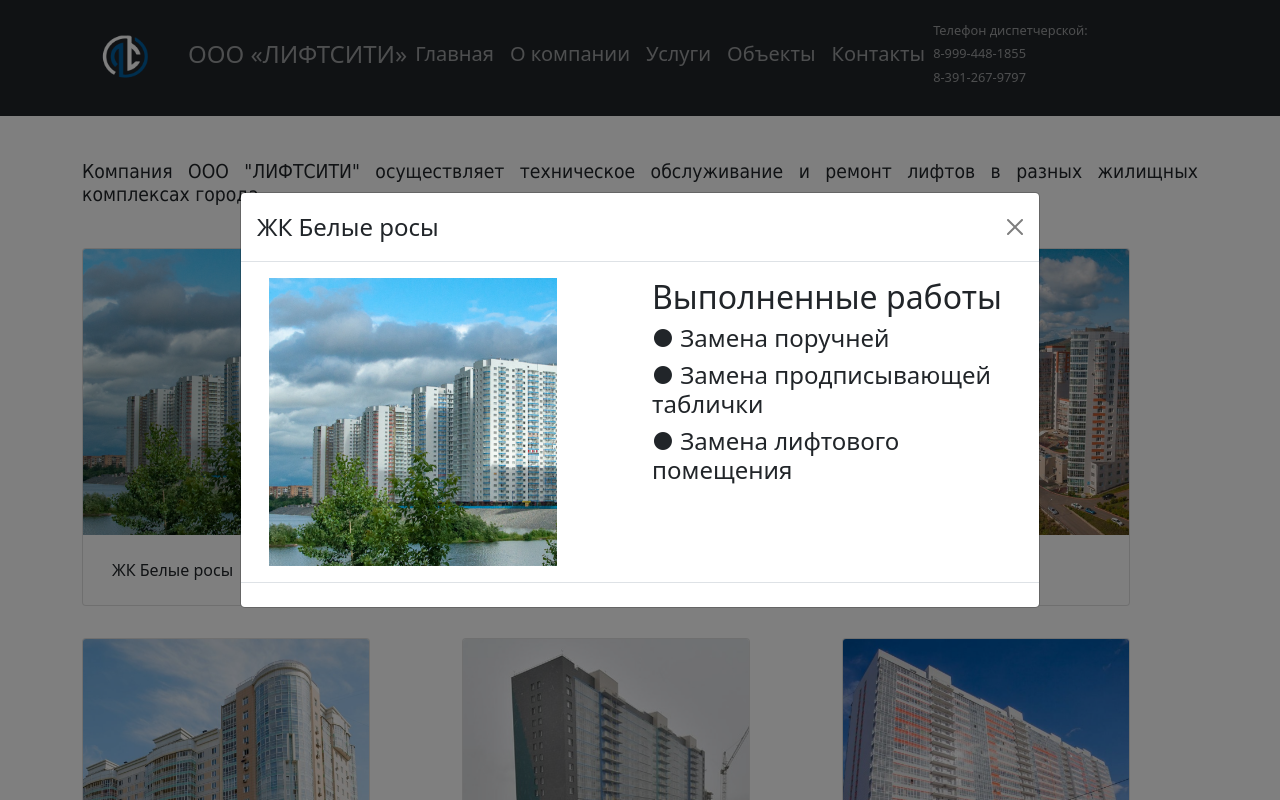
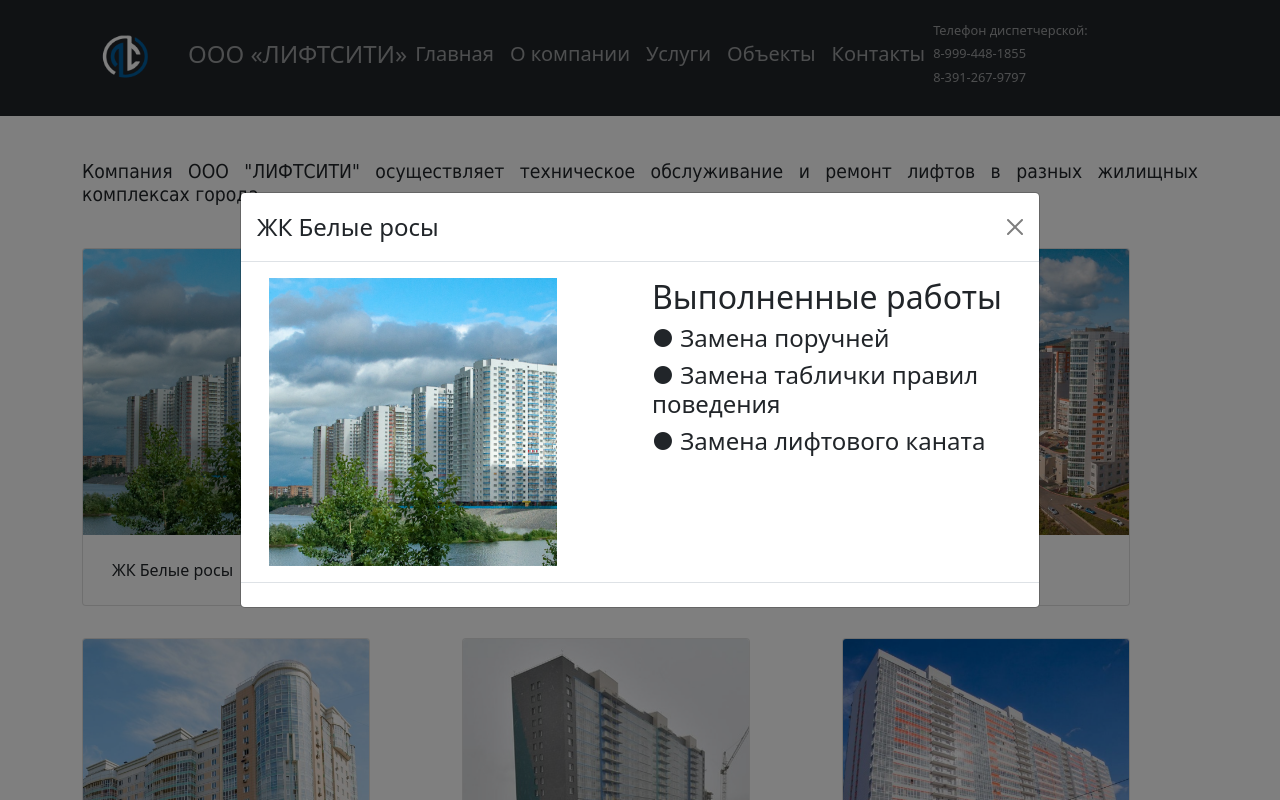
Before and after one commit to Domino-MG/Lift-City, a React (Create React App) app: page /objects in a window 1280 px wide. Both pictures are taken after a click on the button "ЖК Белые росы". Shown: the top 800 px of the page. Built offline with nearby package versions, Linux system fonts and the light colour scheme.

Commit message:
liftcity v.2

```diff
--- a/src/Pages/Objects.js
+++ b/src/Pages/Objects.js
@@ -64,8 +64,8 @@ const Objects = () => {
               <Col>
               <h2>Выполненные работы</h2>
               <h4> ● Замена поручней</h4>
-              <h4> ● Замена продписывающей таблички</h4>
-              <h4> ● Замена лифтового помещения</h4>
+              <h4> ● Замена таблички правил поведения</h4>
+              <h4> ● Замена лифтового каната</h4>
               </Col>
             </Row>
           </Container>{" "}
@@ -94,11 +94,10 @@ const Objects = () => {
               </Col>
               <Col>
                 <h2>Выполненные работы</h2>
-                <h4> ● Установка лифтового помещения</h4>
                 <h4> ● Замена напольного покрытия</h4>
                 <h4> ● Замена зеркала</h4>
-                <h4> ● Замена кнопок</h4>
-                <h4> ● Замена продписывающей таблички</h4>
+                <h4> ● Замена кнопок управления</h4>
+                <h4> ● Установка поручней</h4>
               </Col>
             </Row>
           </Container>{" "}
@@ -126,10 +125,9 @@ const Objects = () => {
               </Col>
               <Col>
                 <h2>Выполненные работы</h2>
-                <h4> ● Установка лифтового помещения</h4>
+                <h4> ● Техническое обслужевание по графику</h4>
                 <h4> ● Замена напольного покрытия</h4>
                 <h4> ● Замена зеркала</h4>
-                <h4> ● Замена продписывающей таблички</h4>
                 <h4> ● Замена кнопок</h4>
               </Col>
             </Row>
@@ -158,8 +156,8 @@ const Objects = () => {
               </Col>
               <Col>
                 <h2>Выполненные работы</h2>
-                <h4> ● Замена кнопок</h4>
-                <h4> ● Замена лебёдки</h4>
+                <h4> ● Замена кнопоки вызова</h4>
+                <h4> ● Установка зеркала</h4>
                 <h4> ● Замена поручней</h4>
                 <h4> ● Замена напольного покрытия</h4>
               </Col>
@@ -189,8 +187,9 @@ const Objects = () => {
               </Col>
               <Col>
                 <h2>Выполненные работы</h2>
-                <h4> ● Замена лифтового помещения</h4>
-                <h4> ● Замена электропитания</h4>
+                <h4> ● Замена замена кнопок управления</h4>
+                <h4> ● Замена кнопок вызова</h4>
+                <h4> ● Техническое обслужевание по графику</h4>
                 <h4> ● Замена зеркал</h4>
               </Col>
             </Row>
@@ -219,8 +218,8 @@ const Objects = () => {
               </Col>
               <Col>
                 <h2>Выполненные работы</h2>
+                <h4> ● Установка зеркала</h4>
                 <h4> ● Замена зеркала</h4>
-                <h4> ● Замена дверей</h4>
                 <h4> ● Замена напольного покрытия</h4>
               </Col>
             </Row>
```
